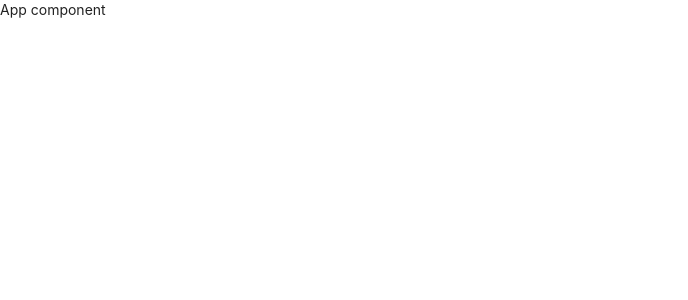
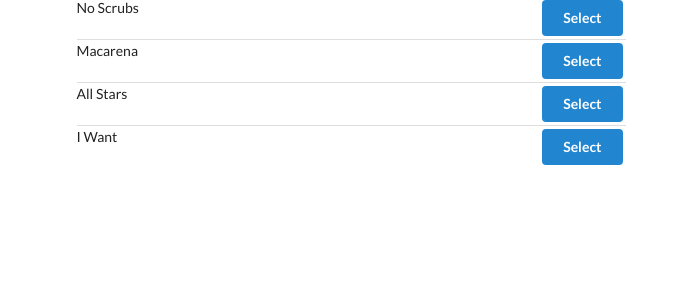
Before and after one commit to savovsky/react-new-features, a React (Create React App) app: page / in a window 1280 px wide. Shown: the top 300 px of the page, without its empty margins (0-688 px from the left). Built offline with nearby package versions, Linux system fonts and the light colour scheme.

Commit message:
Song List wired up with Redux store.

```diff
--- /dev/null
+++ b/src/actions/index.js
@@ -0,0 +1,10 @@
+
+export const selectSong = (song) => {
+    // Return an action
+    return {
+        type: 'SONG_SELECTED',
+        payload: song
+    };
+};
+
+// export default selectSong
--- a/src/components/App/App.js
+++ b/src/components/App/App.js
@@ -1,9 +1,18 @@
+
 import React from 'react';
-import './App.css';
+// import './App.css';
+import Songlist from '../SongList/SongList';
+
 
 const App = () => {
   return (
-    <div className="App">App component</div>
+    <div className="ui container grid">
+      <div className="ui row">
+        <div className="column eight wide">
+          <Songlist />
+        </div>
+      </div>
+    </div>
   );
 }
 
--- /dev/null
+++ b/src/components/SongList/SongList.js
@@ -0,0 +1,42 @@
+import React, { Component } from 'react';
+import { connect } from 'react-redux';
+
+import { selectSong } from '../../actions';
+
+class Songlist extends Component {
+
+    renderList() {
+        return this.props.songs.map((song) => {
+            return (
+                <div className="item" key={song.title}>
+                    <div className="right floated content">
+                        <button
+                        className="ui button primary"
+                        onClick={() => this.props.selectSong(song)}
+                        >
+                        Select
+                        </button>
+                    </div>
+                    <div className="content">{song.title}</div>
+                </div>
+            );
+        })
+    }
+
+    render () {
+        // this.props === { songs: state.songs };
+        // console.log('this.props', this.props);
+        return (
+            <div className="ui divided list">
+               {this.renderList()}
+            </div>
+        )
+    }
+}
+
+const mapStateToProps = (state) => {
+    console.log('state', state);
+    return { songs: state.songs };
+};
+
+export default connect(mapStateToProps, {selectSong})(Songlist);
--- a/src/index.js
+++ b/src/index.js
@@ -1,6 +1,17 @@
 import React from 'react';
 import ReactDOM from 'react-dom';
-import './index.css';
+import { Provider } from 'react-redux';
+import { createStore } from 'redux';
+// import './index.css';
 import App from './components/App/App';
+import reducers from './reducers';
 
-ReactDOM.render(<App />, document.getElementById('root'));
+const Application = () => {
+    return (
+        <Provider store={createStore(reducers)}>
+            <App />
+        </Provider>
+    )
+}
+
+ReactDOM.render(<Application />, document.getElementById('root'));
--- /dev/null
+++ b/src/reducers/index.js
@@ -0,0 +1,24 @@
+
+import { combineReducers} from 'redux';
+
+const songsReducer = () => {
+    return [
+        { title: 'No Scrubs', duration: '4:05' },
+        { title: 'Macarena', duration: '2:30' },
+        { title: 'All Stars', duration: '3:15' },
+        { title: 'I Want', duration: '1:45' }
+    ];
+};
+
+const selectedSongReducer = (selectedSong = null, action) => {
+    if (action.type === 'SONG_SELECTED') {
+        return action.payload;
+    }
+
+    return selectedSong;
+};
+
+export default combineReducers({
+    songs: songsReducer,
+    selectedSong: selectedSongReducer,
+});
```
